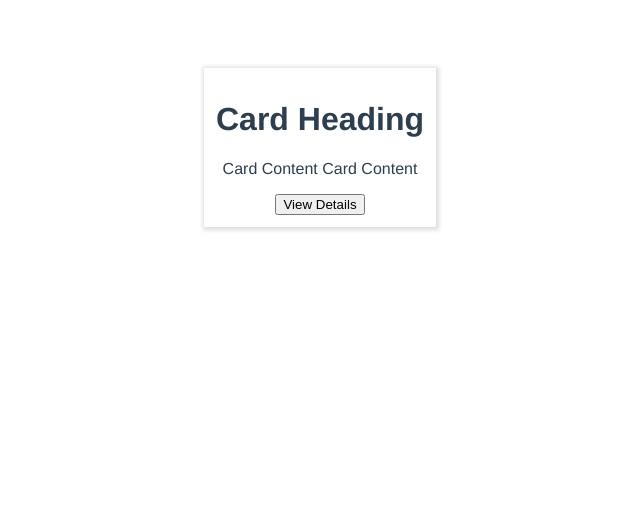
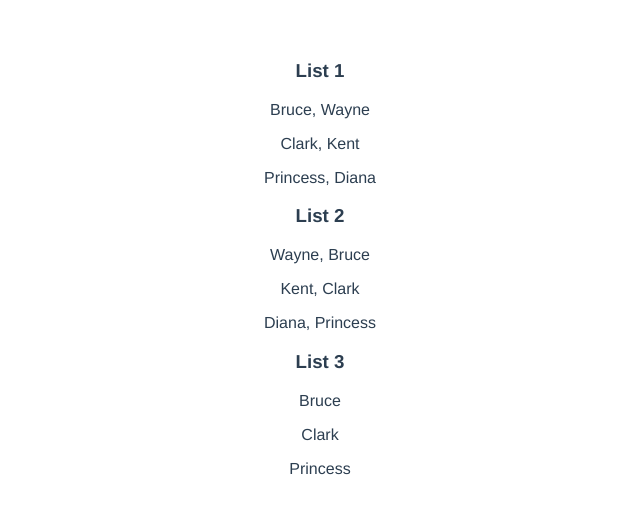
Before and after one commit to deepak252/vuejs-tutorial, a Vue app: page / in a window 1280 px wide. Shown: the top 514 px of the page, without its empty margins (320-960 px from the left). Built offline with nearby package versions, Linux system fonts and the light colour scheme.

Commit message:
Slot Props example

```diff
--- a/src/App.vue
+++ b/src/App.vue
@@ -1,28 +1,30 @@
 <template>
-    <!-- <Card content="Card Content"/> -->
-    <!-- <Card>Card Content</Card> -->
-    <!-- <Card><h2>Card Content</h2></Card> -->
-    <Card>
-        <template v-slot:header>
-            <h1>Card Heading</h1>
+    <h3>List 1</h3>
+    <NameList>
+        <template v-slot:default="slotProps">
+                {{slotProps.firstName}}, {{slotProps.lastName}}
         </template>
-        <template v-slot:default>
-            <p>
-                Card Content Card Content
-            </p>
+    </NameList>
+    <h3>List 2</h3>
+    <NameList>
+        <template v-slot:default="slotProps">
+                {{slotProps.lastName}}, {{slotProps.firstName}}
         </template>
-        <template v-slot:footer>
-            <button>View Details</button>
+    </NameList>
+    <h3>List 3</h3>
+    <NameList>
+        <template v-slot:default="slotProps">
+                {{slotProps.firstName}}
         </template>
-    </Card>
+    </NameList>
 </template>
 <script>
-import Card from'./components/Card.vue'
+import NameList from'./components/NameList.vue'
 
 export default {
     name: 'App',
     components: {
-        Card
+        NameList
     },
 }
 </script>
--- /dev/null
+++ b/src/components/NameList.vue
@@ -0,0 +1,33 @@
+<template>
+    <p v-for="name in names" :key="name.firstName">
+        <slot :firstName="name.firstName" :lastName="name.lastName"></slot>
+    </p>
+</template>
+
+<script>
+export default {
+    name: 'NameList',
+    data(){
+        return {
+            names: [
+                {
+                    firstName: 'Bruce',
+                    lastName: 'Wayne'
+                },
+                {
+                    firstName: 'Clark',
+                    lastName: 'Kent'
+                },
+                {
+                    firstName: 'Princess',
+                    lastName: 'Diana'
+                }
+            ]
+        }
+    }
+}
+</script>
+
+<style>
+
+</style>
```
